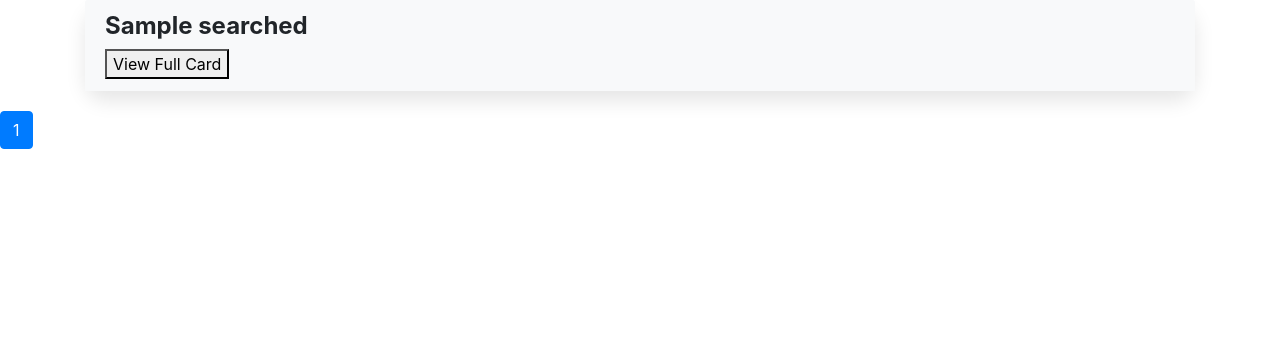
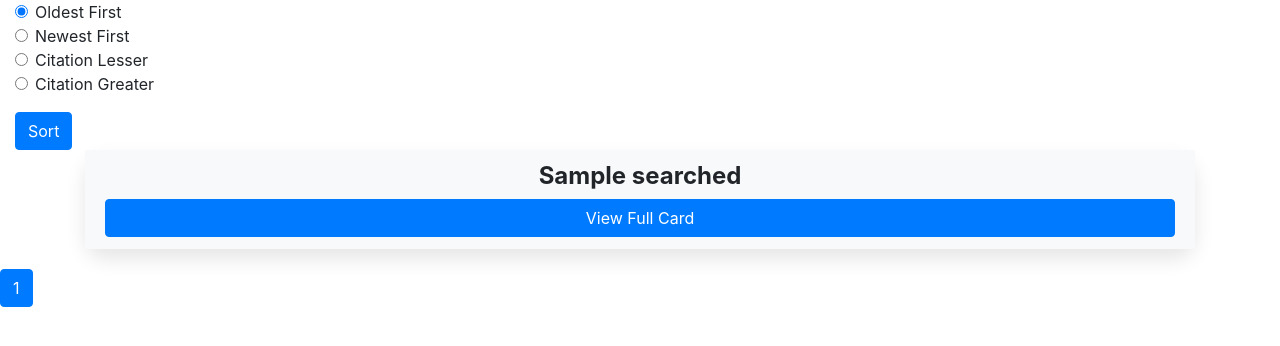
Before and after one commit to StrayRaider/Academic_Search, a Django app: page /searcheds/ in a window 1280 px wide. Shown: the part 56-402 px from the top of the page. Run offline with Django 5.2, Linux system fonts and the light colour scheme; tables that the repository leaves empty hold one stand-in row (values such as "Sample post"); a database or web service that is not in the repository returns one stand-in record (values such as "Sample title"); some libraries are stand-ins or nearby versions.

Commit message:
sorting system inited

```diff
--- a/academic_Search/polls/tasks.py
+++ b/academic_Search/polls/tasks.py
@@ -9,6 +9,11 @@ from fake_useragent import UserAgent
 from urllib.parse import urlparse
 
 import pymongo
+from elasticsearch import Elasticsearch
+
+es = Elasticsearch(
+    "https://localhost:9200"
+)
 
 client = pymongo.MongoClient("mongodb://localhost:27017/")
 db = client['publications']
@@ -251,7 +256,19 @@ def find_Reference(url):
     return ["No Reference Founded"]
 
 def writeToDb(publications):
-    collection.insert_many(publications, ordered=False, bypass_document_validation=True)
+    for publication in publications:
+        url_to_check = publication.get("url")
+        if url_to_check:
+            existing_document = collection.find_one({"url": url_to_check})
+            if existing_document:
+                print(f"Document with URL '{url_to_check}' already exists. Skipping insertion.")
+            else:
+                # If the document with the URL doesn't exist, insert it
+                collection.insert_one(publication)
+                print(f"Inserted document with URL '{url_to_check}'.")
+        else:
+            print("URL not found in publication data. Skipping insertion.")
+
 
 def findDoiFromUrl(url):
     # DOI'yi çıkarmak için regex deseni
@@ -266,9 +283,9 @@ def scrape_website(parameter):
     #writedataToFile()
     scrappedData = {"publications": []}
 
-    #data = readDataFromFile()
+    data = readDataFromFile()
     parameter = parameter.replace(' ', '+')
-    data = getData(parameter)
+    #data = getData(parameter)
 
     rows = get_rows(data)
     publications = scrappedData.get("publications", [])
@@ -332,7 +349,8 @@ def scrape_website(parameter):
             "references": references,
             "citation_count": citation_count,  # Set initial citation count to 0
             "doi": doi_num,
-            "url": p_url
+            "url": p_url,
+            "pub_pdf":pub_pdf
         }
         publications.append(new_publication)
     writeToDb(publications)
@@ -341,6 +359,13 @@ def scrape_website(parameter):
 
 def get_searched():
     cursor = collection.find({})
+    full_list = []
+    for document in cursor:
+        full_list.append(document)
+    return full_list
+
+def get_searched_sorted(key, direction):
+    cursor = collection.find({}).sort(key, direction)
     full_list = []
     for document in cursor:
         full_list.append(document)
--- a/academic_Search/polls/urls.py
+++ b/academic_Search/polls/urls.py
@@ -11,4 +11,5 @@ urlpatterns = [
     path("searcheds/",views.view_searcheds, name="searcheds"),
     path("dropC/",views.drop_col, name="dropC"),
     path('card_details/<path:card_variable>/', views.card_details, name='card_details'),
+    path('filter/', views.filter_publications, name='filter_publications'),
 ]
--- a/academic_Search/polls/views.py
+++ b/academic_Search/polls/views.py
@@ -54,13 +54,46 @@ def scrap(request):
             return render(request, 'results.html', {'cards_data': scrapped_data})
 
 def view_searcheds(request):
-    # Assuming cards_data is the list of items you want to paginate
-    cards_data_list = tasks.get_searched()
-    print(cards_data_list)
 
-    paginator = Paginator(cards_data_list, 10)  # Show 10 items per page.
+    sort_param = request.GET.get('sort', None)
 
-    page_number = request.GET.get('page')
+    # Your sorting logic based on the parameter
+    if sort_param == 'asc':
+        # Handle ascending sorting
+        sorted_documents = tasks.get_searched_sorted('publication_date', 1)
+        paginator = Paginator(sorted_documents, 10)  # Show 10 items per page.
+
+        page_number = request.GET.get('page')
+
+    elif sort_param == 'desc':
+        # Handle descending sorting
+        sorted_documents = tasks.get_searched_sorted('publication_date', -1)
+
+        paginator = Paginator(sorted_documents, 10)  # Show 10 items per page.
+
+        page_number = request.GET.get('page')
+    elif sort_param == 'Casc':
+        # Handle ascending sorting
+        sorted_documents = tasks.get_searched_sorted('citation_count', 1)
+        paginator = Paginator(sorted_documents, 10)  # Show 10 items per page.
+
+        page_number = request.GET.get('page')
+
+    elif sort_param == 'Cdesc':
+        # Handle descending sorting
+        sorted_documents = tasks.get_searched_sorted('citation_count', -1)
+
+        paginator = Paginator(sorted_documents, 10)  # Show 10 items per page.
+
+        page_number = request.GET.get('page')
+    else:
+        # Assuming cards_data is the list of items you want to paginate
+        cards_data_list = tasks.get_searched()
+        print(cards_data_list)
+
+        paginator = Paginator(cards_data_list, 10)  # Show 10 items per page.
+
+        page_number = request.GET.get('page')
     page_obj = paginator.get_page(page_number)
 
     return render(request, 'show_searcheds.html', {'cards_data': page_obj})
@@ -81,3 +114,23 @@ def card_details(request, card_variable):
     cards_data = tasks.get_searched_by_url(card_variable)
 
     return render(request, 'resultViewer.html', {'card': cards_data[0]})
+
+
+
+def filter_publications(request):
+    # Get filter parameters from request
+    filters = request.GET.getlist('filter')
+
+    # Build Elasticsearch query
+    es_query = Search(index='publications_index')
+    for f in filters:
+        es_query = es_query.query('match', **{f: request.GET[f]})
+
+    # Execute the Elasticsearch query
+    response = es_query.execute()
+
+    # Extract filtered results
+    filtered_results = [hit.to_dict() for hit in response.hits]
+
+    # Pass filtered results to template for rendering
+    return render(request, 'filtered_publications.html', {'filtered_results': filtered_results})
--- a/academic_Search/templates/resultLister.html
+++ b/academic_Search/templates/resultLister.html
@@ -69,8 +69,9 @@
 <div class="container">
     <div class="card">
         <div class="card-header">
-            <h4><strong>{{ card.title }}</strong></h4>
-            <a href="{% url 'card_details' card.url %}"><button>View Full Card</button></a>
+            <h4><strong><center>{{ card.title }}
+              </center></strong></h4>
+            <a href="{% url 'card_details' card.url %}"><button class="btn btn-primary btn-block" >View Full Card</button></a>
         </div>
     </div>
 </div>
--- a/academic_Search/templates/results.html
+++ b/academic_Search/templates/results.html
@@ -12,7 +12,7 @@
 </head>
 <body>
   {% for card in cards_data %}
-    {% include 'resultViewer.html' with card=card %}
+    {% include 'resultLister.html' with card=card %}
   {% endfor %}
 
   <!-- Bootstrap JS and dependencies -->
--- a/academic_Search/templates/show_searcheds.html
+++ b/academic_Search/templates/show_searcheds.html
@@ -11,14 +11,60 @@
   <link href="https://cdnjs.cloudflare.com/ajax/libs/font-awesome/5.15.1/css/all.min.css" rel="stylesheet">
 </head>
 <body>
+
+    <!-- List Section -->
+    <div class="col-md-9">
+      <div class="form-check">
+        <input class="form-check-input" type="radio" name="sort_radio" id="sort_asc" value="asc" checked>
+        <label class="form-check-label" for="sort_asc">
+          Oldest First
+        </label>
+      </div>
+      <div class="form-check">
+        <input class="form-check-input" type="radio" name="sort_radio" id="sort_desc" value="desc">
+        <label class="form-check-label" for="sort_desc">
+          Newest First
+        </label>
+      </div>
+        <div class="form-check">
+          <input class="form-check-input" type="radio" name="sort_radio" id="sort_Casc" value="Casc">
+          <label class="form-check-label" for="sort_Casc">
+            Citation Lesser
+          </label>
+        </div>
+        <div class="form-check">
+          <input class="form-check-input" type="radio" name="sort_radio" id="sort_Cdesc" value="Cdesc">
+          <label class="form-check-label" for="sort_Cdesc">
+            Citation Greater
+          </label>
+        </div>
+      <button id="sort_button" class="btn btn-primary mt-3">Sort</button>
+    </div>
+
   {% for card in cards_data %}
-    {% include 'resultLister.html' with card=card %}
+  {% include 'resultLister.html' with card=card %}
   {% endfor %}
+
+
+  {% include '_pagination.html' with page_obj=cards_data%}
   <!-- Bootstrap JS and dependencies -->
   <script src="https://code.jquery.com/jquery-3.5.1.slim.min.js"></script>
   <script src="https://cdn.jsdelivr.net/npm/@popperjs/core@2.5.4/dist/umd/popper.min.js"></script>
   <script src="https://stackpath.bootstrapcdn.com/bootstrap/4.5.2/js/bootstrap.min.js"></script>
+  <script>
+    // Get the sort button element
+    const sortButton = document.getElementById('sort_button');
+
+    // Listen for click event on the sort button
+    sortButton.addEventListener('click', function() {
+      // Get the selected sorting order
+      const sortOrder = document.querySelector('input[name="sort_radio"]:checked').value;
+
+      // Redirect to the view with selected sorting order
+      window.location.href = "{% url 'searcheds' %}?page=1&sort=" + sortOrder;
+    });
+  </script>
+
+</script>
 </body>
 </html>
-
-{% include '_pagination.html' with page_obj=cards_data%}
```
Also changed, not shown: academic_Search/templates/resultViewer.html (+18 -0 lines), academic_Search/templates/filtered.html (added), 1 other file.
